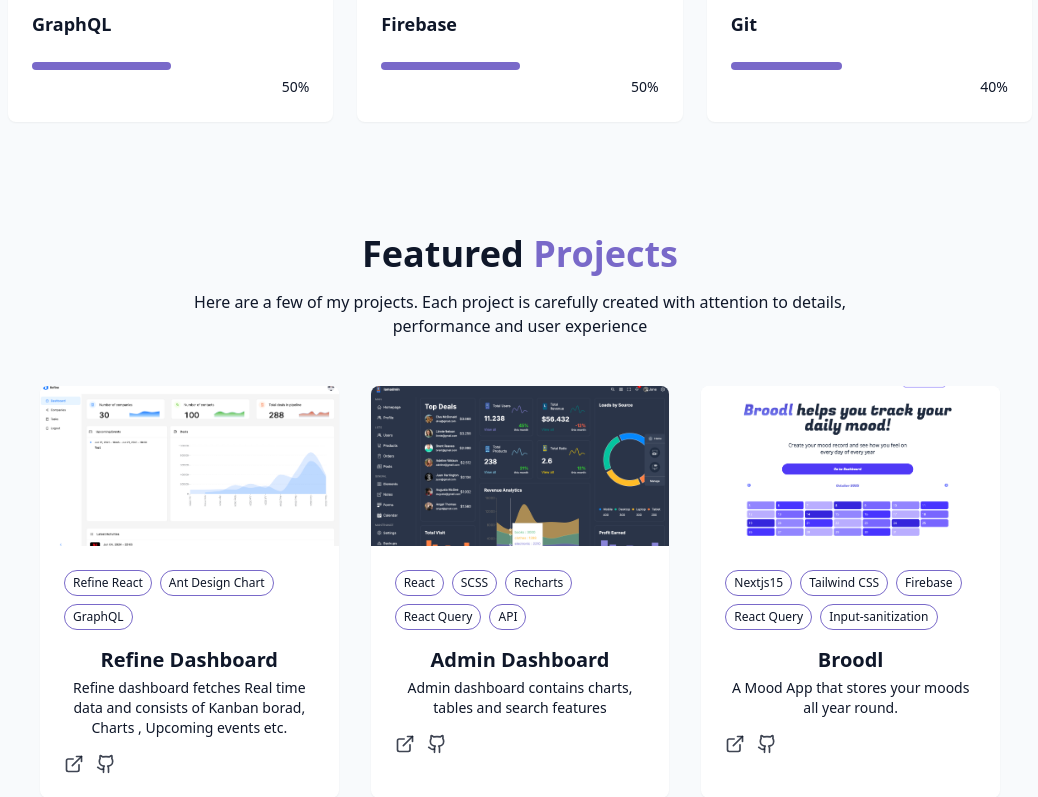
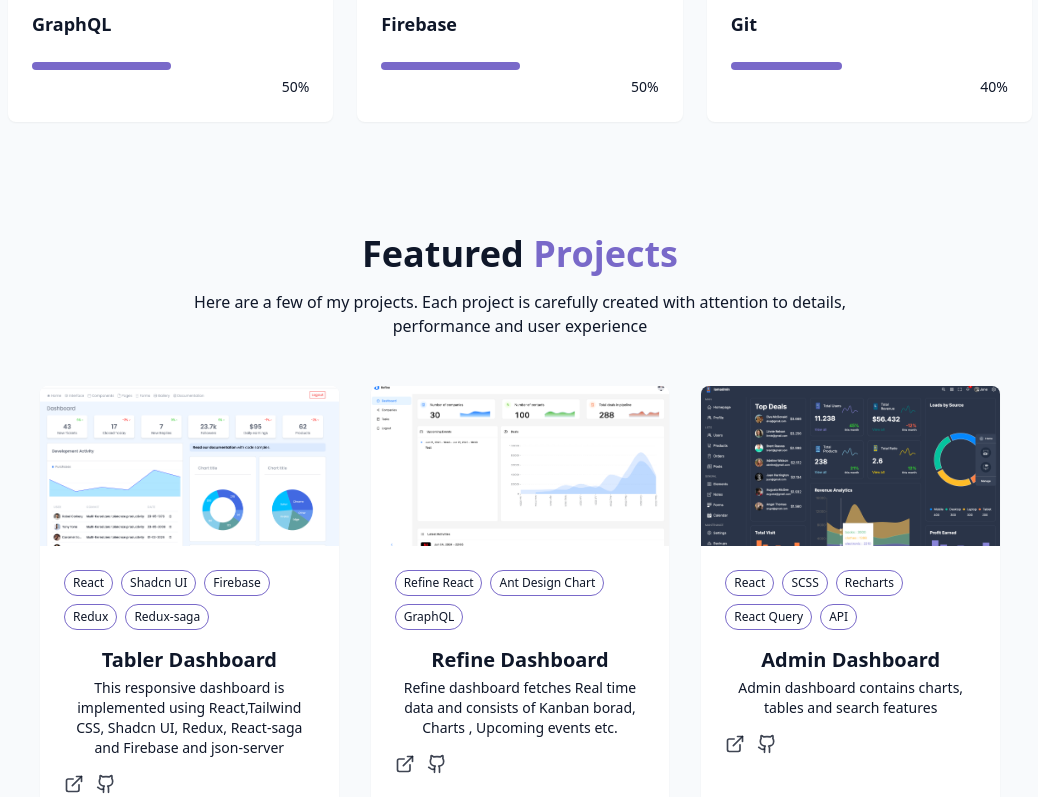
Before and after one commit to Layomi1/new-portfolio, a React (Vite) app: page / in a window 1280 px wide. Shown: the part 2000-2797 px from the top of the page, without its empty margins (120-1158 px from the left). Built offline with nearby package versions, Linux system fonts and the light colour scheme.

Commit message:
editing projects

```diff
--- a/src/data/products.js
+++ b/src/data/products.js
@@ -10,10 +10,21 @@ import refine_dashboard from "../assets/projects/project_01.png";
 import video_call from "../assets/projects/project_4.png";
 import gym_app from "../assets/projects/project_02.png";
 import ecomms from "../assets/projects/project_9.png";
+import tabler from "../assets/projects/tabler.png";
 
 export const projects = [
   {
     id: 1,
+    title: "Tabler Dashboard",
+    description:
+      "This responsive dashboard is implemented using React,Tailwind CSS, Shadcn UI, Redux, React-saga and Firebase and json-server",
+    image: tabler,
+    gitHubUrl: "https://github.com/Layomi1/tabler",
+    hostedUrl: "https://tabler-virid.vercel.app/dashboard",
+    tags: ["React", "Shadcn UI", "Firebase", "Redux", "Redux-saga"],
+  },
+  {
+    id: 2,
     title: "Refine Dashboard",
     description:
       "Refine dashboard fetches Real time data and consists of Kanban borad, Charts , Upcoming events etc.",
@@ -23,7 +34,7 @@ export const projects = [
     tags: ["Refine React", "Ant Design Chart", "GraphQL"],
   },
   {
-    id: 2,
+    id: 3,
     title: "Admin Dashboard",
     description: "Admin dashboard contains charts, tables and search features",
     image: dashboard,
@@ -32,7 +43,7 @@ export const projects = [
     tags: ["React", "SCSS", "Recharts", "React Query", "API"],
   },
   {
-    id: 3,
+    id: 4,
     title: "Broodl",
     description: "A Mood App that stores your moods all year round.",
     image: broodl,
@@ -48,7 +59,7 @@ export const projects = [
   },
 
   {
-    id: 4,
+    id: 5,
     title: "Shopping Cart",
     description:
       "Shopping Cart implemented using React, Redux and axios for fetching dummy endpoints",
@@ -58,7 +69,7 @@ export const projects = [
     tags: ["React", "Tailwind CSS", "sync-fusion", "API"],
   },
   {
-    id: 5,
+    id: 6,
     title: "Video Call",
     description: "Video call app...",
     image: video_call,
@@ -68,7 +79,7 @@ export const projects = [
   },
 
   {
-    id: 6,
+    id: 7,
     title: "Food Blog",
     description:
       "A Food blog is implemneted using React , Redux and Tailwind CSS.",
@@ -79,7 +90,7 @@ export const projects = [
     tags: ["React", "Redux", "Tailwind CSS", "API"],
   },
   {
-    id: 7,
+    id: 8,
     title: "Gym App",
     description: "A Gym app implemented using React and Tailwind CSS.",
     image: gym_app,
@@ -88,7 +99,7 @@ export const projects = [
     tags: ["React", "Tailwind CSS", "API"],
   },
   {
-    id: 8,
+    id: 9,
     title: "Netflix Clone",
     description:
       "Netflix Clone implemented using React, TypeScript, SASS, Firebase and API",
@@ -98,7 +109,7 @@ export const projects = [
     tags: ["React", "SASS", "TypeScript", "Firebase", "API"],
   },
   {
-    id: 9,
+    id: 10,
     title: "E-commerce store",
     description:
       "An e-commerce store using Stripe for payment and Zustand for state management",
@@ -108,7 +119,7 @@ export const projects = [
     tags: ["Next", "Stripe", "Tailwind CSS", "Zustand", "Shadcn UI"],
   },
   {
-    id: 10,
+    id: 11,
     title: "Animated Image Gallery",
     description: "Simple Animated image gallery",
     image: animated_gallery,
@@ -118,7 +129,7 @@ export const projects = [
   },
 
   {
-    id: 11,
+    id: 12,
     title: "Product Listing",
     description:
       "The Product Listing app. Features includes adding items, increasing and decreasing items in cart",
@@ -129,7 +140,7 @@ export const projects = [
   },
 
   {
-    id: 12,
+    id: 13,
     title: "Credit Card",
     description: "Credit card app",
     image: credit_card,
```
Also changed, not shown: src/assets/projects/tabler.png (added).
